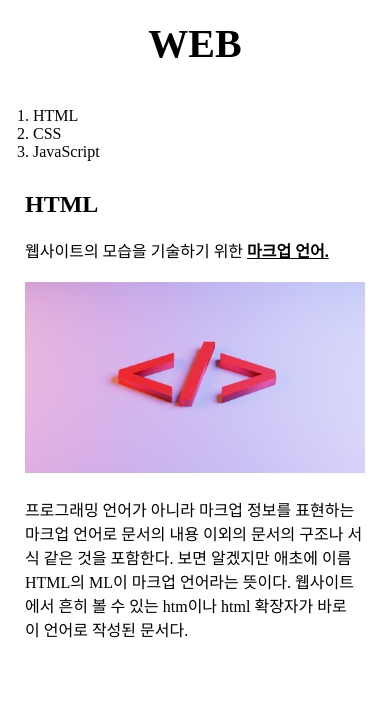
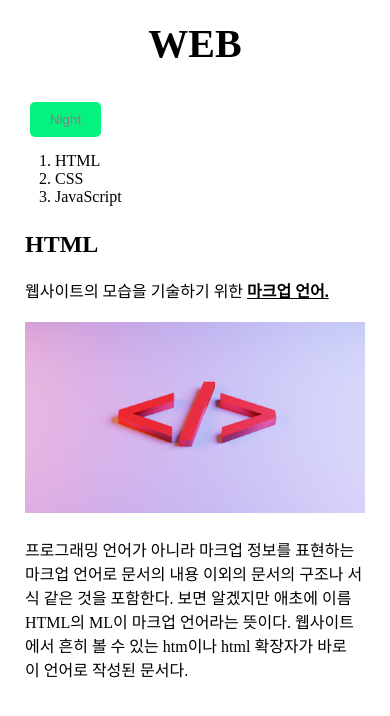
Before and after one commit to byun970/my-first-web-site, a plain HTML site: page 1.html in a window 390 px wide. Drawn offline with nearby package versions, Linux system fonts and the light colour scheme.

Commit message:
web2 - js

```diff
--- a/1.html
+++ b/1.html
@@ -6,17 +6,23 @@
   <meta name="viewport" content="width=device-width, initial-scale=1.0">
   <title>WEB1 - html</title>
   <link rel="stylesheet" href="./css/style.css">
+  <script src="https://ajax.googleapis.com/ajax/libs/jquery/3.7.0/jquery.min.js"></script>
+  <script defer src="./js/index.js"></script>
 </head>
 
 <body>
   <h1><a href="index.html">WEB</a></h1>
-
+  <!-- <button onclick="night()">Night</button>
+  <button onclick="day()">Day</button> -->
   <div class="grid">
-    <ol>
-      <li><a href="1.html">HTML</a></li>
-      <li><a href="2.html">CSS</a></li>
-      <li><a href="3.html">JavaScript</a></li>
-    </ol>
+    <div class="side-menu">
+      <button id="night_day" onclick="nightDayToggle(this)">Night</button>
+      <ol>
+        <li><a href="1.html">HTML</a></li>
+        <li><a href="2.html">CSS</a></li>
+        <li><a href="3.html">JavaScript</a></li>
+      </ol>
+    </div>
     <div class="main">
       <h2>HTML</h2>
       <p>
@@ -26,8 +32,7 @@
       <img src="./img/html.jpg" alt="main" width="100%">
 
       <p>
-        프로그래밍 언어가 아니라 마크업 정보를 표현하는 마크업 언어로 문서의 내용 이외의 문서의 구조나 서식 같은 것을 포함한다. 보면 알겠지만 애초에 이름 <a
-          href="https://www.w3.org/TR/2011/WD-html5-20110405/" target="_blank" title="HTML5 Specification">HTML</a>의 ML이
+        프로그래밍 언어가 아니라 마크업 정보를 표현하는 마크업 언어로 문서의 내용 이외의 문서의 구조나 서식 같은 것을 포함한다. 보면 알겠지만 애초에 이름 HTML의 ML이
         마크업 언어라는 뜻이다. 웹사이트에서
         흔히 볼 수 있는 htm이나 html 확장자가 바로 이 언어로 작성된 문서다.
       </p>
--- a/css/style.css
+++ b/css/style.css
@@ -1,6 +1,10 @@
 * {
   margin: 0;
   box-sizing: border-box;
+}
+
+body {
+  transition: all 0.5s;
 }
 
 a {
@@ -15,6 +19,14 @@ h1 {
   padding: 20px;
 }
 
+h1 a {
+  transition: all 1s;
+}
+
+h1 a:hover {
+  color: aquamarine;
+}
+
 .saw {
   color: gray;
 }
@@ -24,10 +36,9 @@ h1 {
   grid-template-columns: 150px 1fr;
 }
 
-.grid ol {
+.side-menu {
   border-right: 1px solid gray;
-  padding: 20px;
-  padding-left: 33px;
+  padding: 15px;
 }
 
 .grid .main {
@@ -38,16 +49,40 @@ h1 {
   padding: 20px 0;
 }
 
+.side-menu a {
+  transition: all 0.5s;
+}
+
+.side-menu a:hover {
+  color: powderblue;
+}
+
+#night_day {
+  margin-left: 15px;
+  padding: 10px 20px;
+  color: gray;
+  background-color: rgb(4, 243, 127);
+  border-radius: 5px;
+  border: none;
+  transition: all 0.5s;
+  margin-bottom: 15px;
+}
+
+#night_day:hover {
+  background-color: rgb(168, 235, 202);
+  color: black;
+}
+
 @media(max-width:800px) {
   .grid {
     display: block;
   }
-  .grid ol {
+  .side-menu {
     border-right: none;
-    padding: 20px;
-    padding-left: 33px;
+    padding: 15px;
   }
   h1 {
     border-bottom: none;
+    transition: all 1s;
   }
 }
--- /dev/null
+++ b/js/index.js
@@ -0,0 +1,37 @@
+const Body = {
+  setBackgroundColor: (color) => {
+    // const body = document.querySelector('body');
+    // body.style.backgroundColor = color;
+    $('body').css('background-color', color);
+  },
+  setColor: (color) => {
+    // const body = document.querySelector('body');
+    // body.style.color = color;
+    $('body').css('color', color);
+  }
+}
+
+const Alist = {
+  setColor: (color) => {
+    // const aList = document.querySelectorAll('a');
+    // for (let i = 0; i < aList.length; i++) {
+    //   aList[i].style.color = color;
+    // }
+    $('a').css('color', color);
+  }
+}
+
+const nightDayToggle = (self) => {
+
+  if (self.innerHTML === 'Night') {
+    self.innerHTML = 'Day';
+    Body.setBackgroundColor('black');
+    Body.setColor('white');
+    Alist.setColor('powderblue');
+  } else {
+    self.innerHTML = 'Night';
+    Body.setBackgroundColor('white');
+    Body.setColor('black');
+    Alist.setColor('black');
+  }
+}
```
Also changed, not shown: 2.html (+12 -6 lines), 3.html (+12 -6 lines), index.html (+11 -2 lines).
